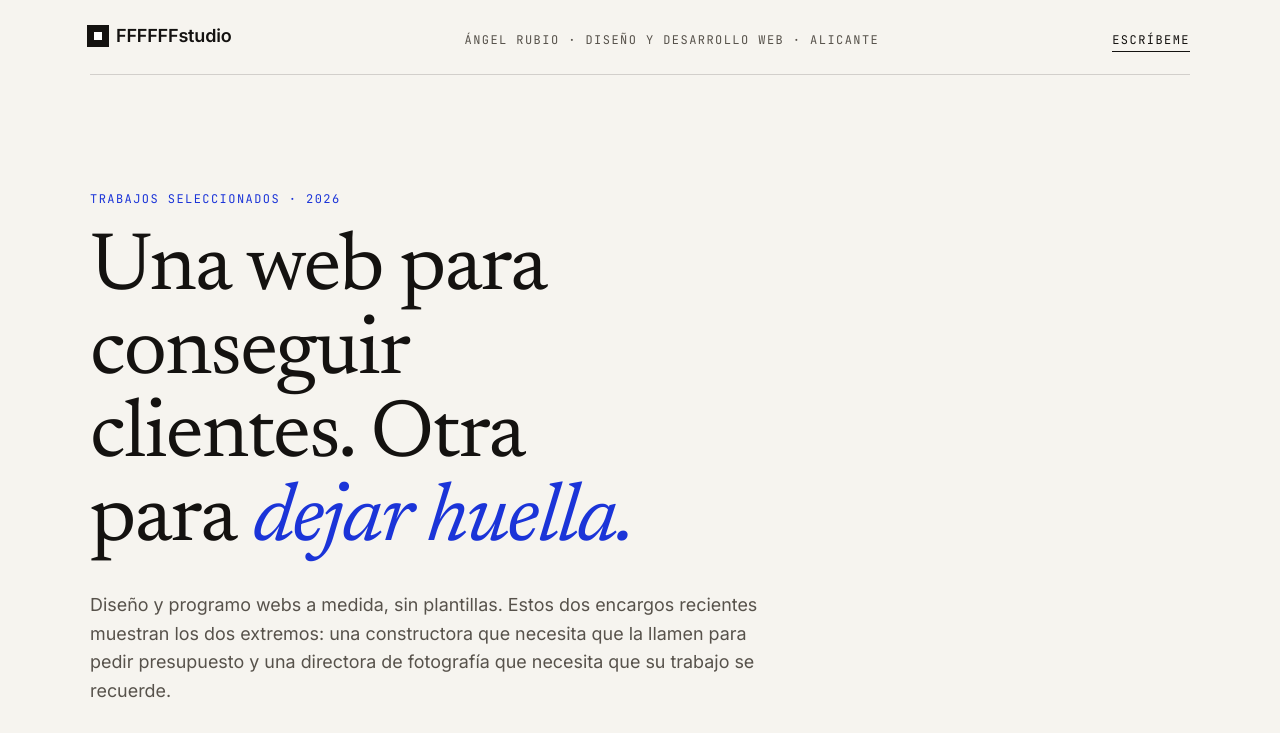
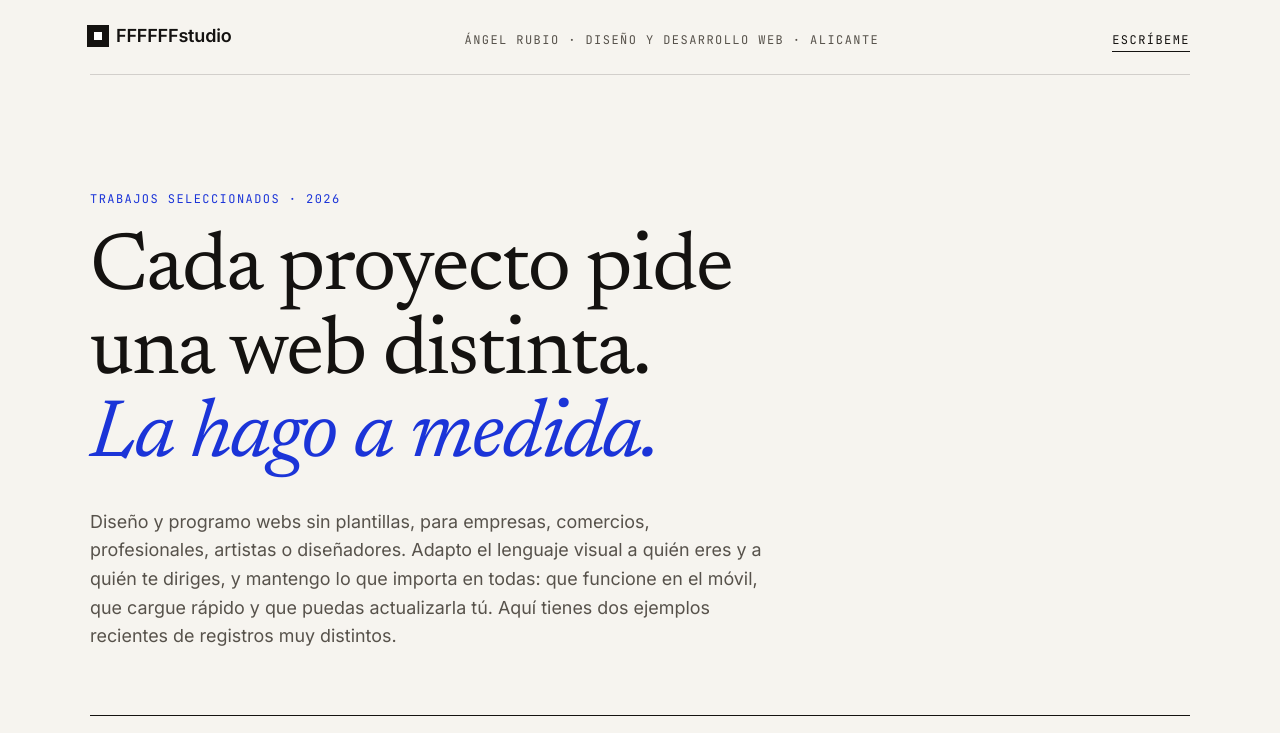
Before and after one commit to aro42-ua/fffffstudio-web, a plain HTML site: page portfolio/index.html in a window 1280 px wide. Shown: the top 733 px of the page. Drawn offline with Linux system fonts and the light colour scheme.

Commit message:
Porfolio: titular que vende versatilidad
Co-Authored-By: Claude Fable 5.2 <noreply@anthropic.com>

```diff
--- a/portfolio/index.html
+++ b/portfolio/index.html
@@ -158,8 +158,8 @@
 
   <section class="hero" id="inicio">
     <span class="label">Trabajos seleccionados · 2026</span>
-    <h1>Una web para conseguir clientes. Otra para <em>dejar huella.</em></h1>
-    <p>Diseño y programo webs a medida, sin plantillas. Estos dos encargos recientes muestran los dos extremos: una constructora que necesita que la llamen para pedir presupuesto y una directora de fotografía que necesita que su trabajo se recuerde.</p>
+    <h1>Cada proyecto pide una web distinta. <em>La hago a medida.</em></h1>
+    <p>Diseño y programo webs sin plantillas, para empresas, comercios, profesionales, artistas o diseñadores. Adapto el lenguaje visual a quién eres y a quién te diriges, y mantengo lo que importa en todas: que funcione en el móvil, que cargue rápido y que puedas actualizarla tú. Aquí tienes dos ejemplos recientes de registros muy distintos.</p>
     <ol class="indice">
       <li><a href="#global"><span class="label">Empresa</span><span><span class="nombre">Global Interiorismo y Proyectos</span><br><span class="que">Construcción y reformas · San Vicente del Raspeig</span></span><span class="flecha" aria-hidden="true">↓</span></a></li>
       <li><a href="#luque"><span class="label">Creativa</span><span><span class="nombre">Luque!</span><br><span class="que">Lidia Luque · Dirección de fotografía y cámara</span></span><span class="flecha" aria-hidden="true">↓</span></a></li>
```
